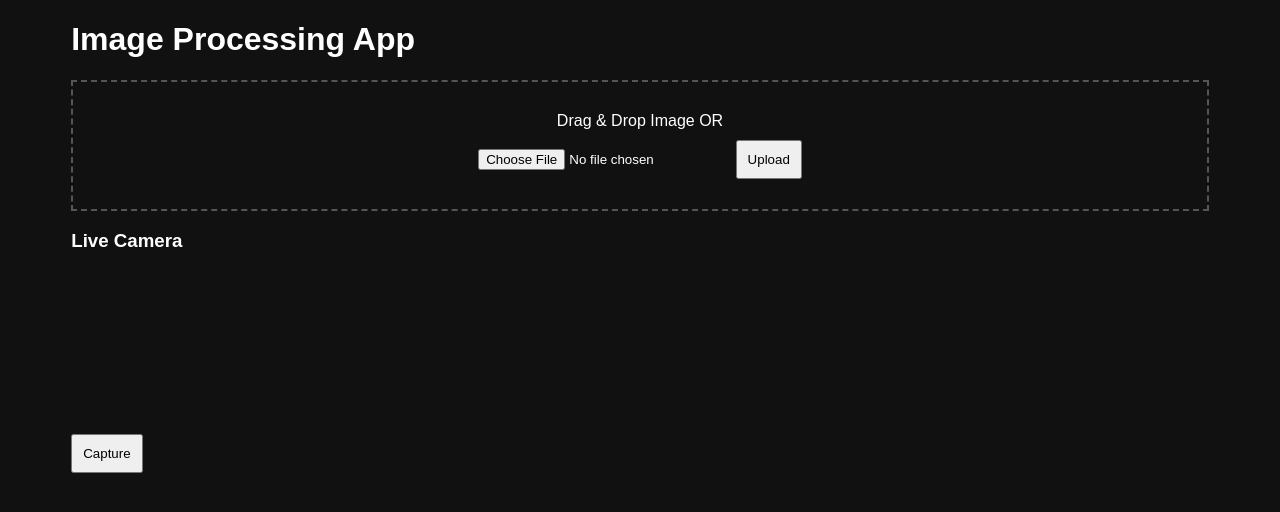
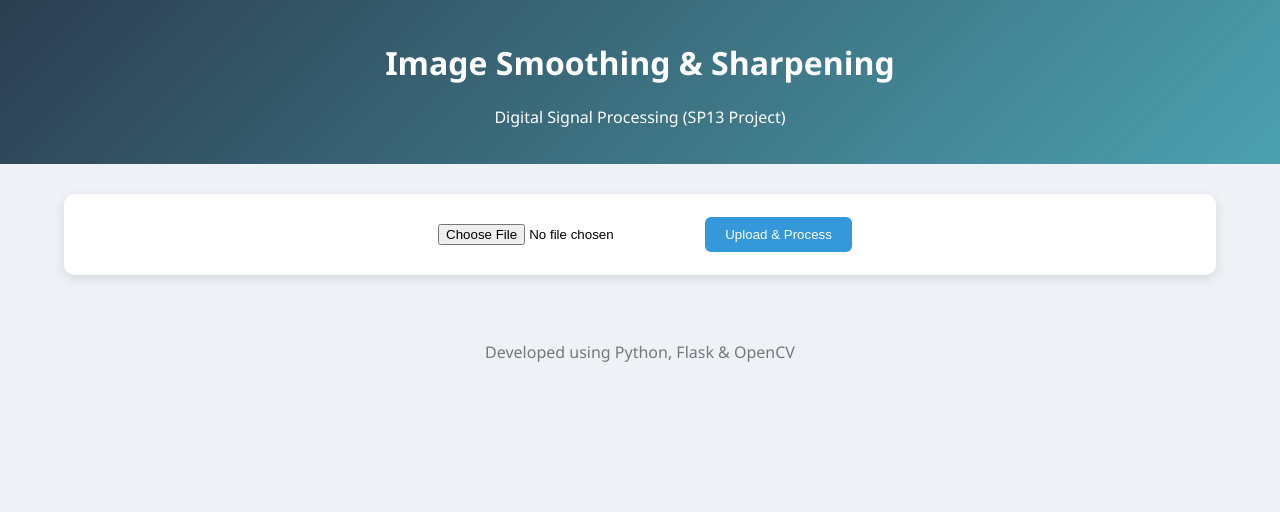
Before and after one commit to pavan8932/sp13-image-processing, a Flask app: page / in a window 1280 px wide. Shown: the top 512 px of the page. Run offline with Flask 3, Linux system fonts and the light colour scheme.

Commit message:
updated UI with laplacian edge detection

```diff
--- a/templates/index.html
+++ b/templates/index.html
@@ -1,142 +1,201 @@
 <!DOCTYPE html>
 <html>
 <head>
-<title>Image Processing App</title>
+    <title>SP13 - Image Processing</title>
 
     <style>
         body {
-    font-family: Arial;
-    background:#111;
-    color:white;
+            font-family: 'Segoe UI', sans-serif;
+            background: #eef2f7;
+            margin: 0;
+        }
+
+        header {
+            background: linear-gradient(135deg, #2c3e50, #4ca1af);
+            color: white;
+            padding: 20px;
+            text-align: center;
         }
 
         .container {
-    width:90%;
-    margin:auto;
+            width: 90%;
+            max-width: 1200px;
+            margin: 30px auto;
         }
 
         .upload-box {
-    border:2px dashed #555;
-    padding:30px;
-    text-align:center;
+            background: white;
+            padding: 20px;
+            border-radius: 10px;
+            box-shadow: 0px 4px 12px rgba(0,0,0,0.1);
+            text-align: center;
+        }
+
+        input[type="file"] {
+            padding: 10px;
+        }
+
+        button {
+            padding: 10px 20px;
+            background: #3498db;
+            color: white;
+            border: none;
+            border-radius: 6px;
+            cursor: pointer;
+        }
+
+        button:hover {
+            background: #2980b9;
         }
 
         .grid {
-    display:grid;
-    grid-template-columns:repeat(auto-fit,minmax(250px,1fr));
-    gap:20px;
+            display: grid;
+            grid-template-columns: repeat(auto-fit, minmax(260px, 1fr));
+            gap: 20px;
+            margin-top: 30px;
         }
 
         .card {
-    background:#222;
-    padding:15px;
-    border-radius:10px;
-    text-align:center;
+            background: white;
+            border-radius: 12px;
+            box-shadow: 0px 5px 15px rgba(0,0,0,0.1);
+            padding: 15px;
+            text-align: center;
+            transition: 0.3s;
         }
 
-img {
-    width:100%;
-    border-radius:10px;
+        .card:hover {
+            transform: translateY(-6px);
         }
 
-button {
-    padding:10px;
-    margin-top:10px;
+        .card img {
+            width: 100%;
+            border-radius: 10px;
+        }
+
+        .card p {
+            font-size: 14px;
+            color: #555;
+            margin-top: 8px;
+        }
+
+        .download-btn {
+            margin-top: 10px;
+            background: #2ecc71;
+        }
+
+        .download-btn:hover {
+            background: #27ae60;
+        }
+
+        h2 {
+            margin-top: 50px;
+            text-align: center;
+        }
+
+        .type-label {
+            text-align: center;
+            margin-top: 15px;
+            font-weight: bold;
+            color: #333;
+        }
+
+        footer {
+            text-align: center;
+            padding: 20px;
+            color: #777;
         }
     </style>
-
 </head>
 
 <body>
 
+<header>
+    <h1>Image Smoothing & Sharpening</h1>
+    <p>Digital Signal Processing (SP13 Project)</p>
+</header>
+
 <div class="container">
 
-<h1>Image Processing App</h1>
-
-<!-- Drag & Drop Upload -->
-<div class="upload-box" id="drop-area">
-    Drag & Drop Image OR
+    <!-- Upload -->
+    <div class="upload-box">
         <form method="POST" enctype="multipart/form-data">
-        <input type="file" name="image">
-        <button type="submit">Upload</button>
+            <input type="file" name="image" required>
+            <button type="submit">Upload & Process</button>
         </form>
     </div>
 
-<!-- Live Camera -->
-<h3>Live Camera</h3>
-<video id="video" width="300" autoplay></video>
-<br>
-<button onclick="capture()">Capture</button>
-
-<form method="POST" id="camForm">
-    <input type="hidden" name="camera_image" id="camera_input">
-</form>
-
     {% if input_image %}
 
-<h3>Image Type: {{ image_type }}</h3>
+    <div class="type-label">
+        Image Type: {{ image_type }}
+    </div>
 
+    <!-- RESULTS -->
     <div class="grid">
 
-<!-- Original -->
         <div class="card">
             <h3>Original</h3>
             <img src="{{ input_image }}">
-<p>Original uploaded image</p>
-<a href="{{ input_image }}" download><button>Download</button></a>
+            <p>Original input image with full details</p>
+            <a href="{{ input_image }}" download>
+                <button class="download-btn">Download</button>
+            </a>
         </div>
 
-<!-- Mean -->
         <div class="card">
             <h3>Mean Filter</h3>
             <img src="{{ mean_image }}">
-<p>Blurs image using average values</p>
+            <p>Average smoothing → reduces noise but blurs edges</p>
         </div>
 
-<!-- Gaussian -->
         <div class="card">
             <h3>Gaussian Filter</h3>
             <img src="{{ gaussian_image }}">
-<p>Smooths while preserving edges</p>
+            <p>Weighted smoothing → better edge preservation</p>
         </div>
 
-<!-- Laplacian -->
         <div class="card">
             <h3>Laplacian Sharpen</h3>
             <img src="{{ laplacian_image }}">
-<p>Enhances edges (high-pass)</p>
+            <p>Enhances edges → improves sharpness</p>
         </div>
 
-<!-- Edge -->
         <div class="card">
             <h3>Edge Detection</h3>
             <img src="{{ laplacian_edge_image }}">
-<p>White edges, black background</p>
+            <p>Displays only edges (white on black)</p>
         </div>
 
     </div>
 
+    <!-- HISTOGRAMS -->
     <h2>Histograms</h2>
 
     <div class="grid">
 
         <div class="card">
+            <h3>Original</h3>
             <img src="{{ hist_original }}">
         </div>
 
         <div class="card">
+            <h3>Mean</h3>
             <img src="{{ hist_mean }}">
         </div>
 
         <div class="card">
+            <h3>Gaussian</h3>
             <img src="{{ hist_gaussian }}">
         </div>
 
         <div class="card">
+            <h3>Laplacian</h3>
             <img src="{{ hist_laplacian }}">
         </div>
 
         <div class="card">
+            <h3>Edge Histogram</h3>
             <img src="{{ hist_edge }}">
         </div>
 
@@ -146,36 +205,9 @@ button {
 
 </div>
 
-<script>
-// CAMERA
-navigator.mediaDevices.getUserMedia({ video: true })
-.then(stream => document.getElementById('video').srcObject = stream);
-
-// Capture image
-function capture(){
-    let canvas = document.createElement('canvas');
-    let video = document.getElementById('video');
-
-    canvas.width = video.videoWidth;
-    canvas.height = video.videoHeight;
-
-    canvas.getContext('2d').drawImage(video,0,0);
-
-    let data = canvas.toDataURL('image/jpeg');
-    document.getElementById('camera_input').value = data;
-    document.getElementById('camForm').submit();
-}
-
-// DRAG DROP
-let dropArea = document.getElementById('drop-area');
-
-dropArea.ondragover = e => e.preventDefault();
-
-dropArea.ondrop = e => {
-    e.preventDefault();
-    document.querySelector('input[type=file]').files = e.dataTransfer.files;
-};
-</script>
+<footer>
+    <p>Developed using Python, Flask & OpenCV</p>
+</footer>
 
 </body>
 </html>
```
Lines whose indentation alone changed are shown as unchanged.
